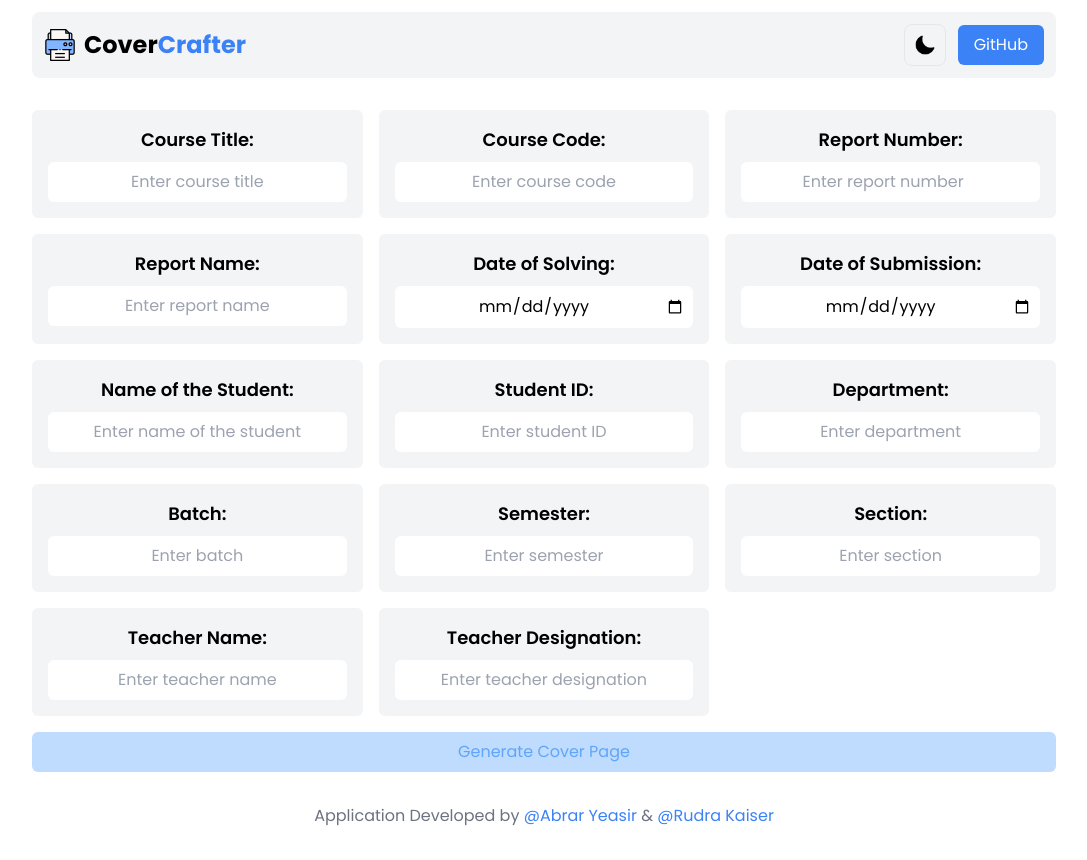
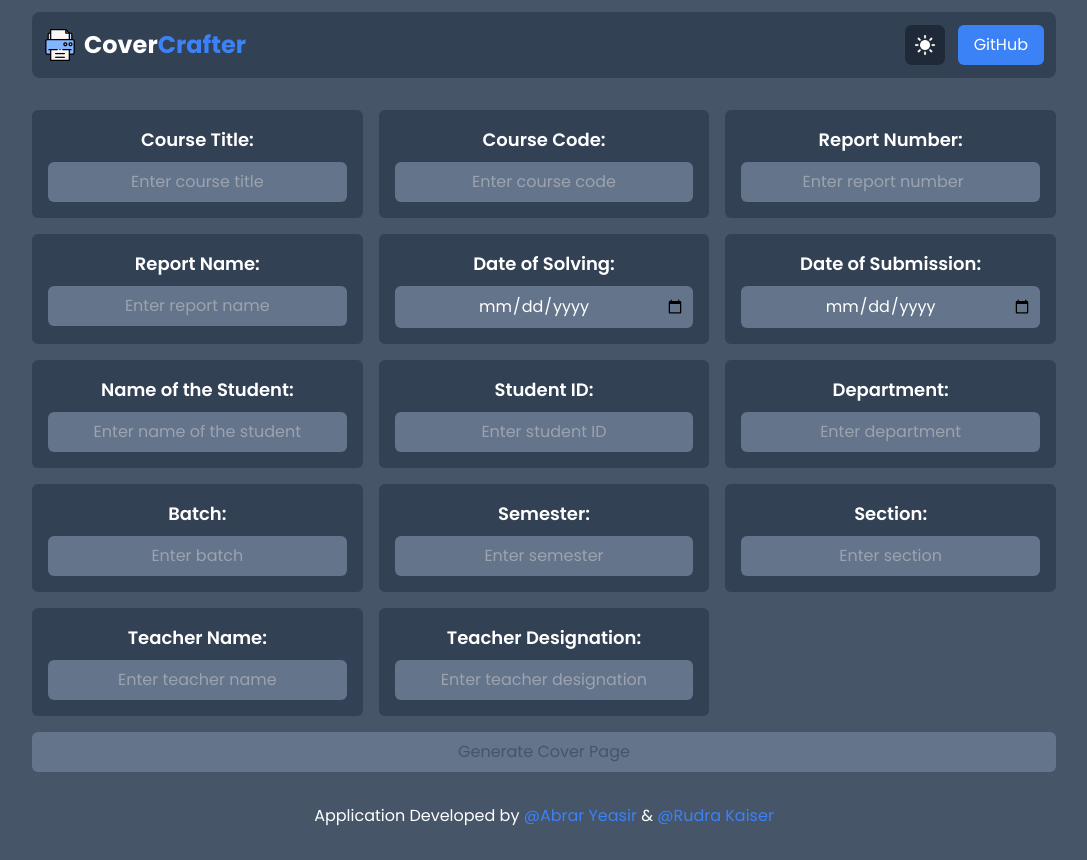
Before and after one commit to iamabraryeasir/CoverCrafter, a React (Vite) app: page / in a window 1280 px wide. Shown: the whole page, without its empty margins (96-1183 px from the left). Built offline with nearby package versions, Linux system fonts and the light colour scheme; what @react-pdf/renderer would draw is missing.

Commit message:
Made Dark as default theme

```diff
--- a/src/App.jsx
+++ b/src/App.jsx
@@ -28,7 +28,7 @@ function ErrorFallback({ error }) {
 }
 
 function App() {
-  const [darkMode, setDarkMode] = useLocalStorage("darkMode", false);
+  const [darkMode, setDarkMode] = useLocalStorage("darkMode", true);
   const [formData, setFormData] = useLocalStorage("formData", {
     courseTitle: "",
     courseCode: "",
--- a/src/components/Navbar.jsx
+++ b/src/components/Navbar.jsx
@@ -14,7 +14,6 @@ function Navbar({ darkMode, toggleDarkMode }) {
               className="w-8 h-8"
               width={32}
               height={32}
-              loading="lazy"
             />
             <span>
               Cover<span className="text-blue-500">Crafter</span>
```
